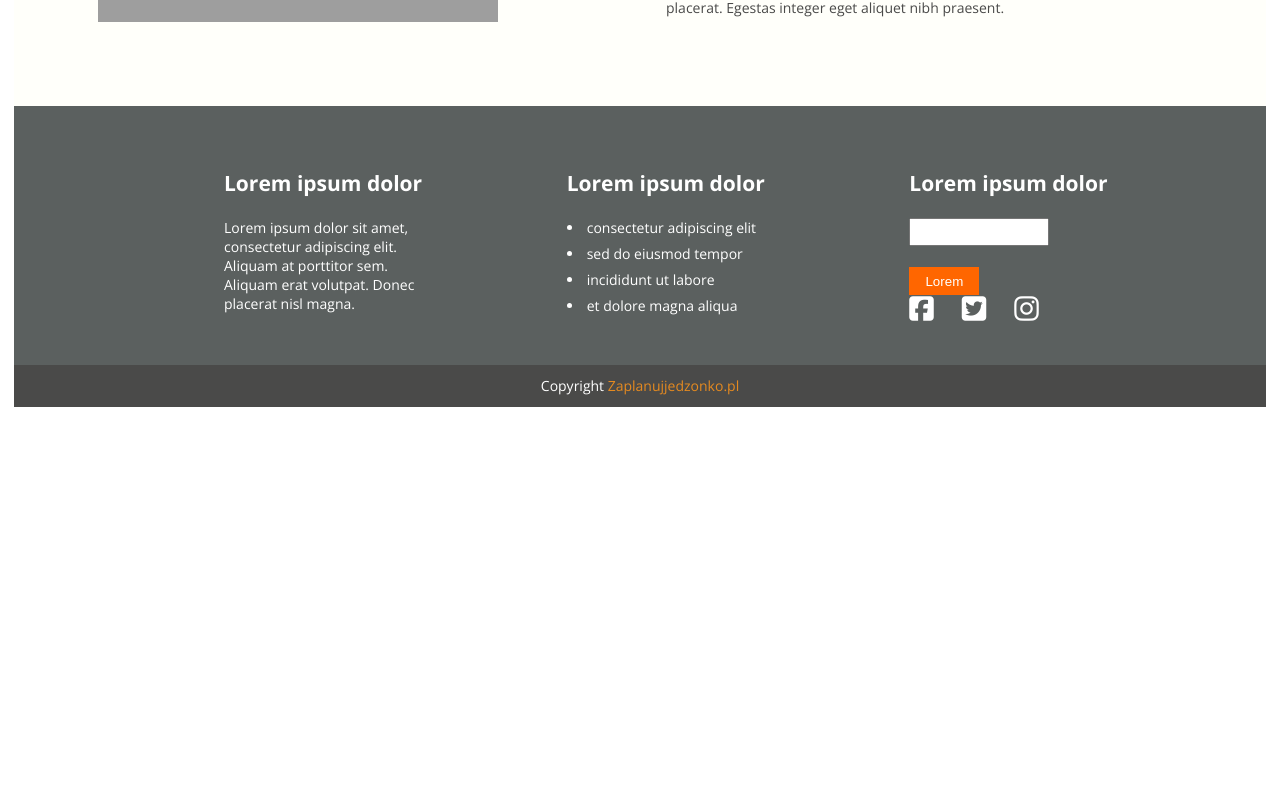
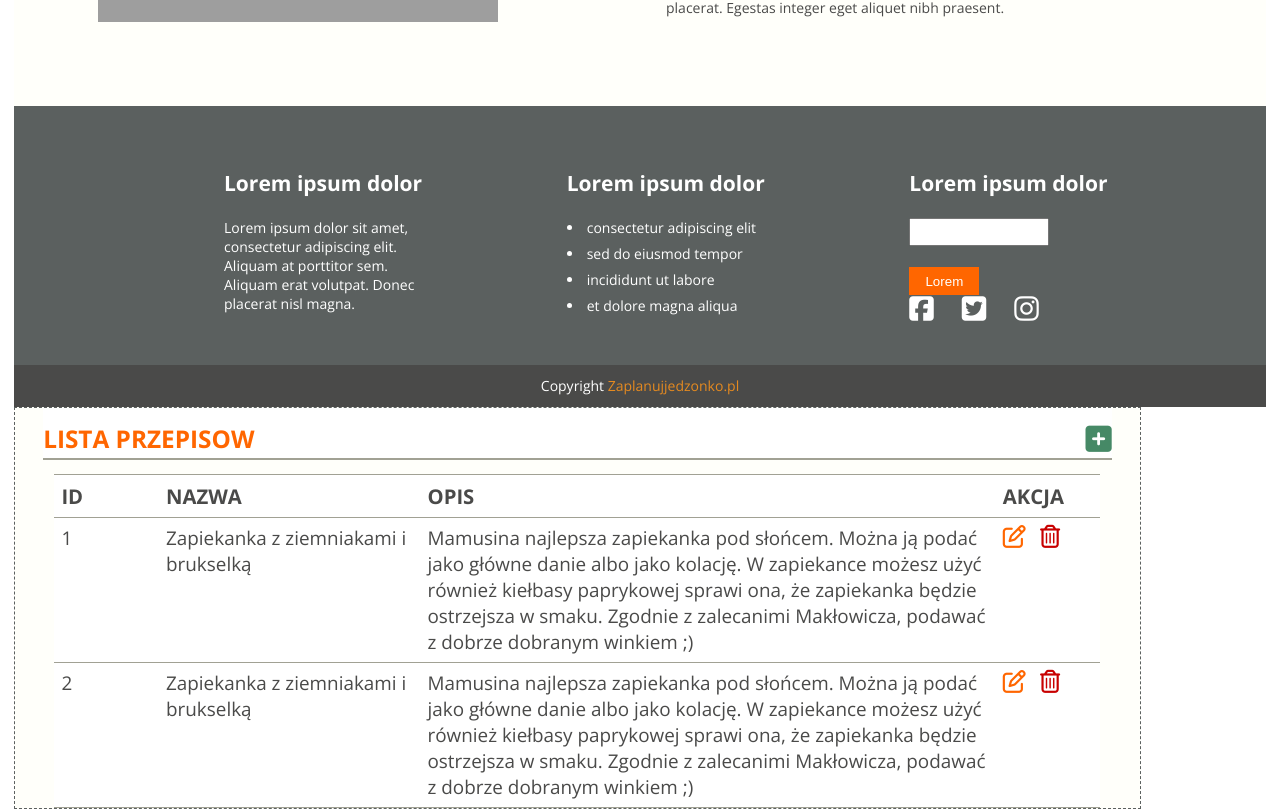
Before and after one commit to kwojtas172/plan-a-diet, a React (Create React App) app: page / in a window 1280 px wide. Shown: the part 2224-3033 px from the top of the page. Before the commit the page ends 2631 px from the top, so only its background shows below. Built offline with nearby package versions, Linux system fonts and the light colour scheme; grey boxes are pictures that could not be loaded; a web font is replaced by a local one.

Commit message:
added component RecipesList.js and _recipes-list.scss

```diff
--- a/src/js/components/LandingPage.js
+++ b/src/js/components/LandingPage.js
@@ -6,6 +6,8 @@ import AboutApp from "./AboutApp";
 import FormToSubscription from "./FormToSubscription";
 import AboutAuthor from "./AboutAuthor";
 import Footer from "./Footer";
+
+import RecipesList from './RecipesList';
 
 export default class LandingPage extends React.Component {
     render() {
@@ -18,6 +20,7 @@ export default class LandingPage extends React.Component {
                 <FormToSubscription />
                 <AboutAuthor />
                 <Footer />
+                <RecipesList />
             </div>
         )
     }
--- /dev/null
+++ b/src/js/components/RecipesList.js
@@ -0,0 +1,43 @@
+import React, { Component } from 'react'
+import '../../scss/_recipes-list.scss';
+
+class RecipesList extends Component {
+    state = {}
+
+    render() {
+        return (
+            <div className="recipes-list__container">
+                <div className="recipes__header">
+                    <p>Lista Przepisow</p>
+                    <span class="fas fa-plus-square"></span>
+                </div>
+                <div className="recipes__info">
+                    <p className="recipes__info__id">ID</p>
+                    <p className="recipes__info__name">NAZWA</p>
+                    <p className="recipes__info__description">OPIS</p>
+                    <p className="recipes__info__action">AKCJA</p>
+                </div>
+                <div className="recipes__list">
+                    <p className="recipes__id">1</p>
+                    <p className="recipes__name">Zapiekanka z ziemniakami i brukselką</p>
+                    <p className="recipes__description">Mamusina najlepsza zapiekanka pod słońcem. Można ją podać jako główne danie albo jako kolację. W zapiekance możesz użyć również kiełbasy paprykowej sprawi ona, że zapiekanka będzie ostrzejsza w smaku. Zgodnie z zalecanimi Makłowicza, podawać z dobrze dobranym winkiem {";)"}</p>
+                    <p className="recipes__action">
+                        <span class="far fa-edit"></span>
+                        <span class="far fa-trash-alt"></span>
+                    </p>
+                </div>
+                <div className="recipes__list">
+                    <p className="recipes__id">2</p>
+                    <p className="recipes__name">Zapiekanka z ziemniakami i brukselką</p>
+                    <p className="recipes__description">Mamusina najlepsza zapiekanka pod słońcem. Można ją podać jako główne danie albo jako kolację. W zapiekance możesz użyć również kiełbasy paprykowej sprawi ona, że zapiekanka będzie ostrzejsza w smaku. Zgodnie z zalecanimi Makłowicza, podawać z dobrze dobranym winkiem {";)"}</p>
+                    <p className="recipes__action">
+                        <span class="far fa-edit"></span>
+                        <span class="far fa-trash-alt"></span>
+                    </p>
+                </div>
+            </div>
+        );
+    }
+}
+
+export default RecipesList;
--- /dev/null
+++ b/src/scss/_recipes-list.scss
@@ -0,0 +1,111 @@
+@import "./variables";
+@import "./reset";
+
+div.recipes-list__container {
+    width: 90%;
+    height: auto;
+
+    background-color: $bg-color;
+    border: 0.07rem dashed $nav-color;
+
+    display: flex;
+    flex-direction: column;
+    justify-content: flex-start;
+    align-items: center;
+}
+
+div.recipes__header {
+    width: 95%;
+    height: auto;
+
+    background-color: white;
+    border-bottom: 0.17rem solid $table-font;
+    margin-bottom: 1rem;
+    padding: 1rem 0 0.2rem 0;
+    text-transform: uppercase;
+
+    display: flex;
+    justify-content: space-between;
+    align-items: center;
+
+    p {
+        color: $btn-color;
+        font-size: 1.74rem;
+        font-weight: bold;
+    }
+}
+
+span.fa-plus-square {
+    border-radius: 0.5rem;
+    color: $success-msg;
+    font-size: 2.14rem;
+    margin: 0;
+}
+
+div.recipes__info,
+div.recipes__list {
+    width: 93%;
+    height: auto;
+
+    background-color: white;
+    border-top: 0.1rem solid $table-font;
+    border-bottom: 0.1rem solid $table-font;
+
+    display: flex;
+    justify-content: space-between;
+    align-items: center;
+
+    p {
+        color: $header-color;
+        font-size: 1.45rem;
+        font-weight: bold;
+        padding: 0.5rem;
+    }
+}
+
+div.recipes__list {
+    border-top: none;
+    display: flex;
+    align-items: flex-start;
+
+    p {
+        font-size: 1.35rem;
+        font-weight: 200;
+    }
+}
+
+p.recipes__info__id,
+p.recipes__id {
+    width: 10%;
+}
+
+p.recipes__info__name,
+p.recipes__name {
+    width: 25%;
+}
+
+p.recipes__info__description,
+p.recipes__description {
+    width: 55%;
+}
+
+p.recipes__info__action,
+p.recipes__action {
+    width: 10%;
+}
+
+p.recipes__action {
+    display: flex;
+    justify-content: flex-start;
+}
+
+span.fa-edit {
+    color: $btn-color;
+    font-size: 1.65rem;
+    padding-right: 1rem;
+}
+
+span.fa-trash-alt {
+    color: rgb(200, 0, 0);
+    font-size: 1.65rem;
+}
--- a/src/scss/_widgets.scss
+++ b/src/scss/_widgets.scss
@@ -1,4 +1,5 @@
-@import './variables';
+@import "./variables";
+@import "./reset";
 
 div.widget__container {
     height: 100%;
```
